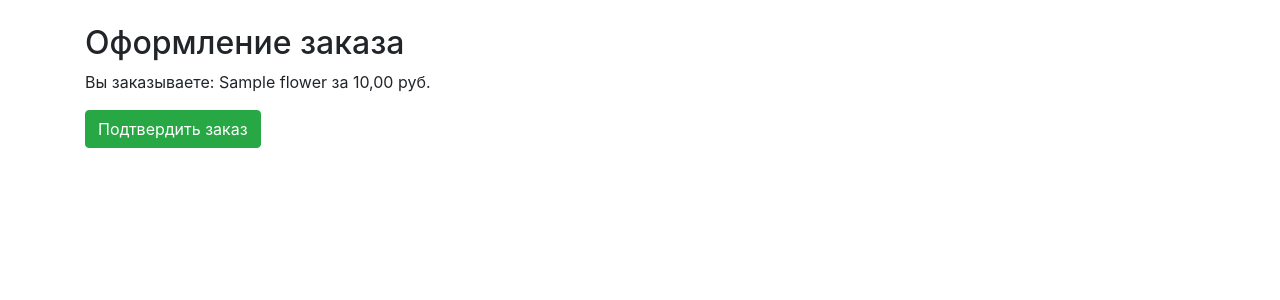
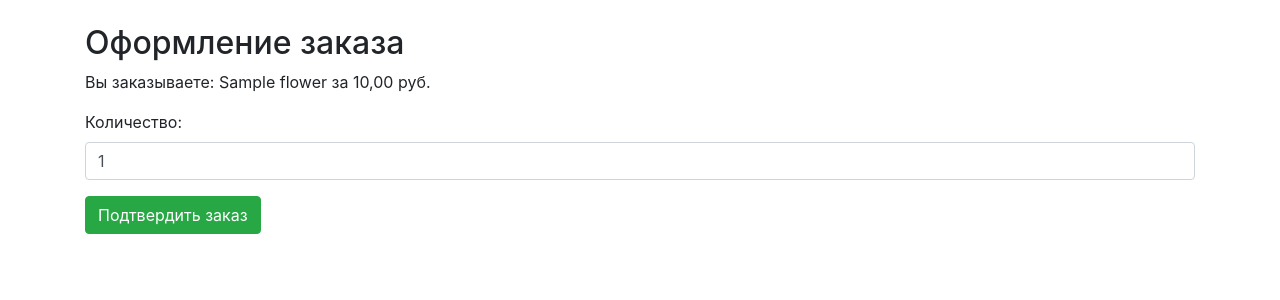
Before and after one commit to vk2012022/flower_delivery, a Django app: page /order/1/ in a window 1280 px wide. Shown: the part 58-358 px from the top of the page. Run offline with Django 5.2, Linux system fonts and the light colour scheme; a user stored in the database is signed in; tables that the repository leaves empty hold one stand-in row (values such as "Sample post"); some libraries are stand-ins or nearby versions.

Commit message:
add kol cait

```diff
--- a/orders/templates/orders/order.html
+++ b/orders/templates/orders/order.html
@@ -4,6 +4,10 @@
 <p>Вы заказываете: {{ flower.name }} за {{ flower.price }} руб.</p>
 <form method="POST" onsubmit="return checkOrderTime()">
     {% csrf_token %}
+    <div class="form-group">
+        <label for="quantity">Количество:</label>
+        <input type="number" name="quantity" id="quantity" min="1" value="1" class="form-control" required>
+    </div>
     <button type="submit" class="btn btn-success">Подтвердить заказ</button>
 </form>
 
--- a/orders/views.py
+++ b/orders/views.py
@@ -27,13 +27,26 @@ def catalog(request):
 def order(request, flower_id):
     flower = Flower.objects.get(id=flower_id)
     if request.method == 'POST':
-        order = Order.objects.create(user=request.user)
+        # Получаем количество цветов из формы
+        quantity = int(request.POST.get('quantity', 1))  # Значение по умолчанию 1
+
+        # Создаем описание заказа с учетом количества
+        description = f"Заказ на {flower.name}, количество: {quantity} шт."
+
+        # Создаем заказ и сохраняем информацию
+        order = Order.objects.create(
+            user=request.user,
+            description=description
+        )
         order.flowers.add(flower)
         order.save()
+
+        # Сообщение об успешном заказе
         messages.success(request, 'Заказ успешно создан!')
 
-        # Отправка уведомления без контекста
-        notify_admin(f"Новый заказ на {flower.name} от {request.user.username}")
+        # Отправка уведомления администратору
+        notify_admin(f"Новый заказ на {flower.name} ({quantity} шт.) от {request.user.username}")
 
         return redirect('catalog')
+
     return render(request, 'orders/order.html', {'flower': flower})
```
